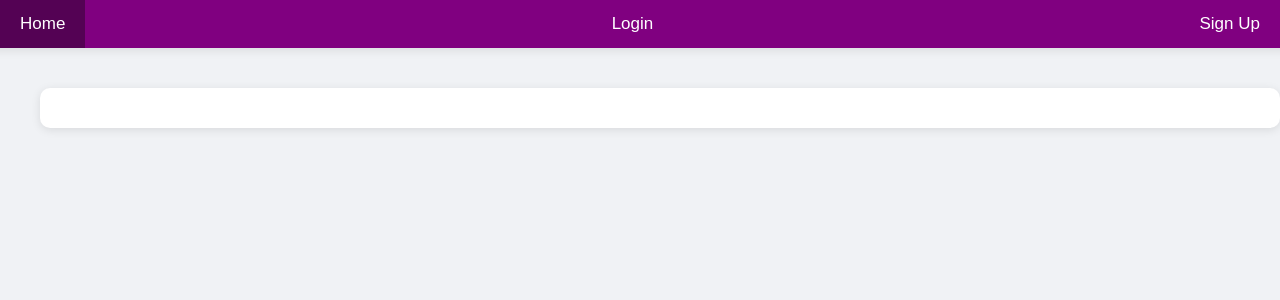
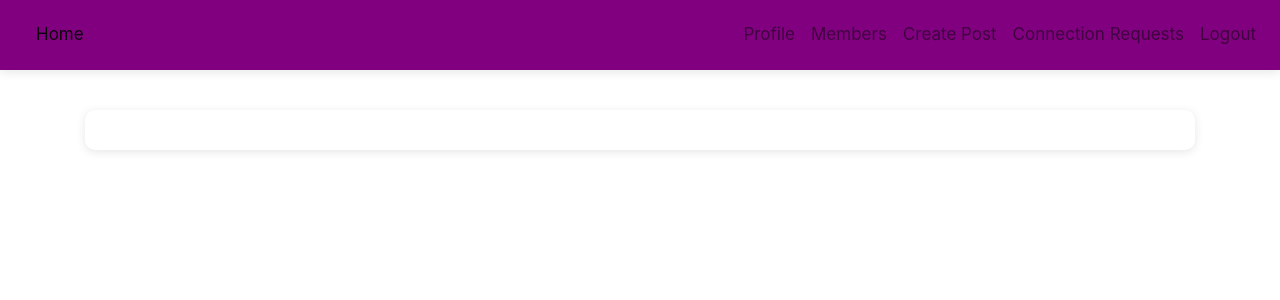
Before and after one commit to BGabor01/TrendLink, a Django app: page /home/ in a window 1280 px wide. Shown: the top 300 px of the page. Run offline with Django 5.2, Linux system fonts and the light colour scheme; some libraries are stand-ins or nearby versions.

Commit message:
trendlink.base.html: Use boostrap navbar

```diff
--- a/trend_link/trend_link/templates/base.html
+++ b/trend_link/trend_link/templates/base.html
@@ -6,24 +6,38 @@
     <title>{% block title %}{% endblock %}</title>
     {% block extra_head %}{% endblock %}
     <link rel="stylesheet" href="{% static 'css/base.css' %}">
+    <link href="https://stackpath.bootstrapcdn.com/bootstrap/4.5.2/css/bootstrap.min.css" rel="stylesheet">
     <script src="https://code.jquery.com/jquery-3.6.0.min.js"></script>
+    <script src="https://stackpath.bootstrapcdn.com/bootstrap/4.5.2/js/bootstrap.min.js"></script>
 </head>
 <body>
-    <nav class="navbar">
-        <a href="{% url 'home' %}">Home</a>
-        {% if user.is_authenticated %}
-            <a href="{% url 'profile' user.id %}">Profile</a>
-            <a href="{% url 'members' %}">Members</a>
-            <a href="{% url 'create-post' %}">Create Post</a>
-            <a href="{% url 'list-connectionreq' %}">Connection Requests</a>
-            <form method="post" action="{% url 'logout' %}" style="display: inline;">
-                {% csrf_token %}
-                <button type="submit">Logout</button>
-            </form>
-        {% else %}
-            <a href="{% url 'login' %}">Login</a>
-            <a href="{% url 'signup' %}">Sign Up</a>
-        {% endif %}
+    <nav class="navbar navbar-expand-lg navbar-light">
+        <a class="navbar-brand" href="{% url 'home' %}">Home</a>
+        <button class="navbar-toggler" type="button" data-toggle="collapse" data-target="#navbarNav" aria-controls="navbarNav" aria-expanded="false" aria-label="Toggle navigation">
+            <span class="navbar-toggler-icon"></span>
+        </button>
+        <div class="collapse navbar-collapse" id="navbarNav">
+            <ul class="navbar-nav ml-auto" style="color: #800080;">
+                    <li class="nav-item">
+                        <a class="nav-link" href="{% url 'profile' user.id %}">Profile</a>
+                    </li>
+                    <li class="nav-item">
+                        <a class="nav-link" href="{% url 'members' %}">Members</a>
+                    </li>
+                    <li class="nav-item">
+                        <a class="nav-link" href="{% url 'create-post' %}">Create Post</a>
+                    </li>
+                    <li class="nav-item">
+                        <a class="nav-link" href="{% url 'list-connectionreq' %}">Connection Requests</a>
+                    </li>
+                    <li class="nav-item">
+                        <form class="form-inline" method="post" action="{% url 'logout' %}">
+                            {% csrf_token %}
+                            <button class="btn btn-link nav-link" type="submit">Logout</button>
+                        </form>
+                    </li>
+            </ul>
+        </div>
     </nav>
     <div class="container">
         {% block content %}
```
